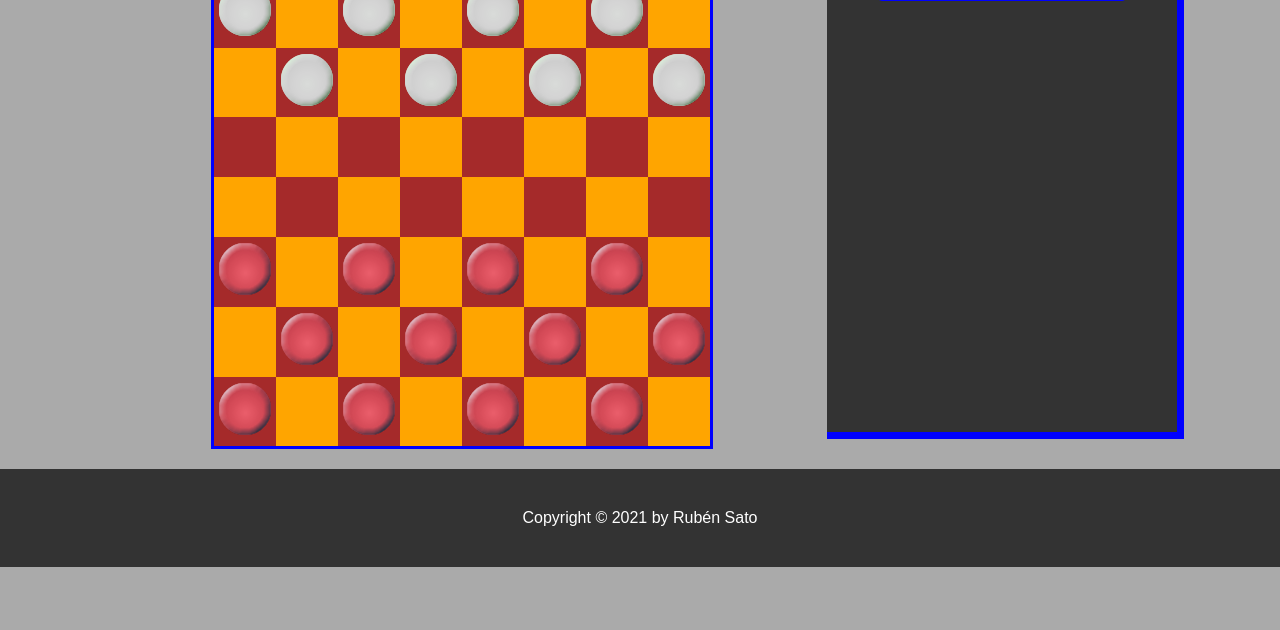
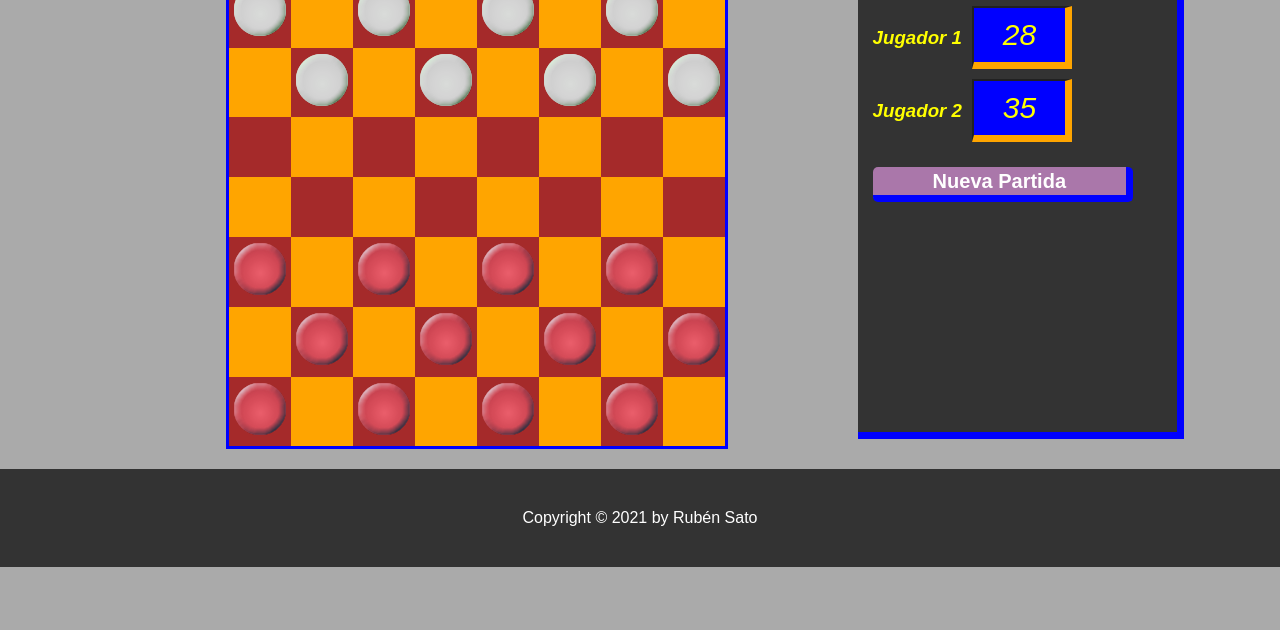
Before and after one commit to rubensato/Minidamas2, a plain HTML site: page index.html in a window 1280 px wide. Shown: the part 170-800 px from the top of the page. Drawn offline with Linux system fonts and the light colour scheme.

Commit message:
algunos ajustes en el body - completando el menu lateral

```diff
--- a/css/style.css
+++ b/css/style.css
@@ -1,3 +1,6 @@
+/*archivo css de la version personalizada del juego Mini Damas*/
+
+/*parametros generales*/
 * {
   box-sizing: border-box;
 }
@@ -16,6 +19,7 @@ body{
   margin: auto;
 }
 
+/*encabezado - menu*/
 header {
   width: 100%;
   background: #4e94ab;
@@ -61,7 +65,7 @@ header label:hover {
   text-decoration: none;
 }
 
-
+/*area juego - tablero*/
 section#tablero {
 }
 
@@ -71,18 +75,8 @@ section#tablero {
   margin: auto;
 }
 
-aside#menu-tablero {
-  flex: 30%;
-  background-color: #333333;
-  padding: 50px;
-  margin-top: 30px;
-  margin-bottom: 30px;
-  border-right: 7px solid blue;
-  border-bottom: 7px solid blue;
-}
-
 #juego-damas {
-  flex: 70%;
+  width: 70%;
   padding: 20px;
 }
 
@@ -108,9 +102,52 @@ aside#menu-tablero {
   background-color: brown;
 }
 
+/*area juego - menu lateral puntajes y boton*/
+aside#menu-tablero {
+  width: 30%;
+  background-color: #333333;
+  padding: 15px;
+  margin-top: 30px;
+  margin-bottom: 30px;
+  border-right: 7px solid blue;
+  border-bottom: 7px solid blue;
+}
+
+#menu-tablero h2 {
+    font-size: 30px;
+    color: orange;
+    text-align: center;
+}
+
+.puntajes {
+  display: flex;
+  flex-direction: row;
+  margin-top: 10px;
+  align: center;
+}
+
+.puntajes h3 {
+  color: yellow;
+  font-style: italic;
+  margin-right: 10px;
+  text-align: center;
+}
+
+.puntajes input {
+  font-size: 30px;
+  color: yellow;
+  font-style: italic;
+  margin-right: 10px;
+  text-align: center;
+  width: 100px;
+  background-color: blue;
+  border-right: 7px solid orange;
+  border-bottom: 7px solid orange;
+}
+
 #boton-nueva-partida {
   height: 35px;
-  width: 250px;
+  width: 90%;
   font-size: 20px;
   font-weight: bold;
   color: #ffffff;
@@ -119,13 +156,14 @@ aside#menu-tablero {
   border-radius: 5px;
   border-right: 7px solid blue;
   border-bottom: 7px solid blue;
-  margin: auto;
+  margin-top: 25px;
 }
 
 #boton-nueva-partida:hover{
   background-color:#ddaadd;
 }
 
+/*footer*/
 #main-footer{
   background: #333;
   color: #fff;
@@ -135,6 +173,23 @@ aside#menu-tablero {
 
 
 
+/*media queries - comportamiento responsivo*/
+@media (max-width: 1024px) {
+  .row {
+    width: 85%;
+    display: block;
+    margin: auto;
+  }
+
+  #juego-damas {
+    width: 100%;
+  }
+
+  aside#menu-tablero {
+    width: 500px;
+    margin: auto
+  }
+}
 
 @media (max-width: 768px) {
   header label {
--- a/index.html
+++ b/index.html
@@ -119,6 +119,15 @@
   				</table>
         </div>
         <aside id="menu-tablero">
+          <h2>Mini Damas v2</h2>
+          <div class="puntajes">
+            <h3>Jugador 1</h3>
+            <input type="text" class="jugador-puntaje" value="28" ReadOnly >
+          </DIV>
+          <div class="puntajes">
+            <h3>Jugador 2</h3>
+            <input type="text" class="jugador-puntaje" value="35" ReadOnly >
+          </div>
           <input type="button" id="boton-nueva-partida" value="Nueva Partida" onclick="">
         </aside>
       </div>
```
